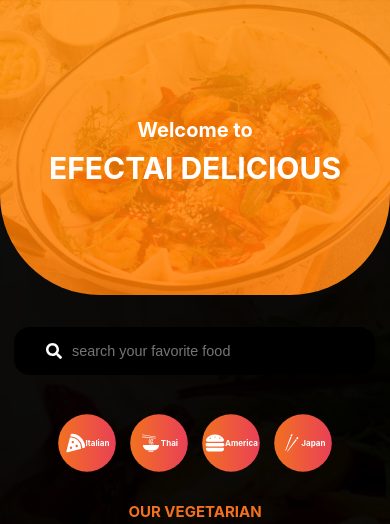
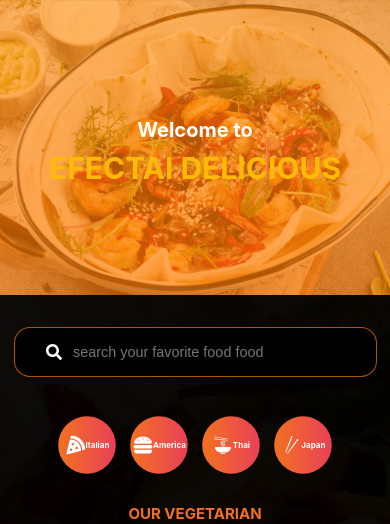
Before and after one commit to maazjnr/Efectai-Delicious, a React (Create React App) app: page / in a window 390 px wide. Shown: the top 524 px of the page. Built offline with nearby package versions, Linux system fonts and the light colour scheme; no server answers; the HTML template or start-up script is replaced by a standard one.

Commit message:
i added new animation on the company name

```diff
--- a/src/components/Popular.js
+++ b/src/components/Popular.js
@@ -40,7 +40,7 @@ const Popular = () => {
                 return(
                     <SplideSlide key={recipe.id}>
                     <div className='popular-container'>
-                        <Link to='/'>
+                        <Link to={'/recipe/' + recipe.id}>
                         <img src={recipe.image} alt="popularimage" />
                         <p>{recipe.title}</p>
                         </Link>
@@ -53,4 +53,4 @@ const Popular = () => {
     )
 }
 
-export default Popular
+export default Popular;
--- a/src/components/Search.js
+++ b/src/components/Search.js
@@ -21,7 +21,7 @@ const Search = () => {
                <div>
 
                <input onChange={(e) => setInput(e.target.value)}
-               placeholder="search your favorite food"
+               placeholder="search your favorite food food"
                type='text' value={input} />
                 <FaSearch />
                </div>
@@ -50,6 +50,7 @@ const FormStyle = styled.form`
         width: 90%;
         text-indent: 10px;
         margin-left: 0px;
+        border: 1px solid rgba(255, 124, 2, 0.685);
     }
 
     svg {
@@ -77,6 +78,7 @@ const FormStyle = styled.form`
             width: 90%;
             text-indent: 10pxpx;
             margin-left: -34px;
+            border: 1px solid rgba(255, 124, 2, 0.685);
         }
 
         svg {
--- a/src/components/Vegie.js
+++ b/src/components/Vegie.js
@@ -42,7 +42,7 @@ const Vegie = () => {
                 return(
                     <SplideSlide key={recipe.id}>
                     <div className='veggie-container'>
-                        <Link to='/'>
+                        <Link to={'/recipe/' + recipe.id}>
                         <img src={recipe.image} alt="veggieimage" />
                         <p>{recipe.title}</p>
                         </Link>
--- a/src/index.css
+++ b/src/index.css
@@ -19,8 +19,8 @@ body {
 .home-banner{
   width: 100%;
   height: 35vh;
-  background-image:linear-gradient(rgba(255, 139, 6, 0.834),
-  rgba(255, 124, 2, 0.843)), url(../src//image/home-banner-img.jpeg);
+  background-image:linear-gradient(rgba(255, 139, 6, 0.613),
+  rgba(255, 124, 2, 0.685)), url(../src//image/home-banner-img.jpeg);
   background-size: cover;
   background-position: center;
   display: flex;
@@ -28,22 +28,35 @@ body {
   align-items: center;
   justify-content: center;
   text-align: center;
-
+  border-block-color: red;
 }
 
 .home-banner h1{
   font-size: 50px;
   color: white;
   text-transform: uppercase;
+  animation-name: welcome;
+  animation-duration: 2s;
+  animation-iteration-count: infinite;
+  animation-direction: reverse;
 }
 
 .home-banner h5{
   color: white;
   font-size: 20px;
   margin-bottom: -2rem;
-
 }
 
+@keyframes welcome{
+  50%{
+    left: 0px; top: 0px;
+  }
+
+  25%{
+    left: 0px; top: 30px;
+    color: rgb(255, 183, 0);
+  }
+}
 
 
 .category-link{
@@ -336,8 +349,8 @@ font-size: 10px;
   .home-banner{
     width: 100%;
     height: 35vh;
-    background-image:linear-gradient(rgba(255, 139, 6, 0.834),
-    rgba(255, 124, 2, 0.843)), url(../src//image/home-banner-img.jpeg);
+    background-image:linear-gradient(rgba(255, 139, 6, 0.613),
+    rgba(255, 124, 2, 0.685)), url(../src//image/home-banner-img.jpeg);
     background-size: cover;
     background-position: center;
     display: flex;
@@ -345,13 +358,12 @@ font-size: 10px;
     align-items: center;
     justify-content: center;
     text-align: center;
-    border-bottom-left-radius: 100px;
-    border-bottom-right-radius: 100px;
   }
   .home-banner h1{
     font-size: 30px;
     margin-top: 2.5rem;
   }
+
 
   .search-ff{
     width: 100%;
--- a/src/page/Home.js
+++ b/src/page/Home.js
@@ -20,14 +20,14 @@ const Home = () => {
                     <FaPizzaSlice />
                     <h4>Italian</h4>
                     </Link>
-                    <Link className='category-link' to='/cuisine/Thai'>
-                    <GiNoodles /><h4>Thai</h4>
-                    </Link>
                     <Link className='category-link' to='/cuisine/American'>
                     <FaHamburger/>
                     <h4>America</h4>
                     </Link>
-                    <Link className='category-link' to='/cuisine/Thai' >
+                    <Link className='category-link' to='/cuisine/Thai'>
+                    <GiNoodles /><h4>Thai</h4>
+                    </Link>
+                    <Link className='category-link' to='/cuisine/Japanese' >
                     <GiChopsticks />
                     <h4>Japan</h4>
                     </Link>
--- a/src/page/cuisene.jsx
+++ b/src/page/cuisene.jsx
@@ -2,8 +2,15 @@ import React, { useEffect, useState } from 'react';
 import styled from 'styled-components';
 import {motion} from 'framer-motion';
 import {Link, useParams} from 'react-router-dom';
+import Aos from "aos";
+import "aos/dist/aos.css";
+
 
 function Cuisine() {
+
+  useEffect(() => {
+    Aos.init({ duration: 1000 });
+  }, []);
 
   let myApiKey = "dc08124ff78a4ea9855372247525457d";
   const [cuisine, setCuisine] = useState([])
@@ -30,7 +37,7 @@ function Cuisine() {
     >
       {cuisine.map((item) => {
         return(
-          <Card key={item.id}>
+          <Card key={item.id} data-aos="zoom-in">
             <Link to={"/recipe/" + item.id}>
             <img src={item.image} alt='' />
             <h4>{item.title}</h4>
```
